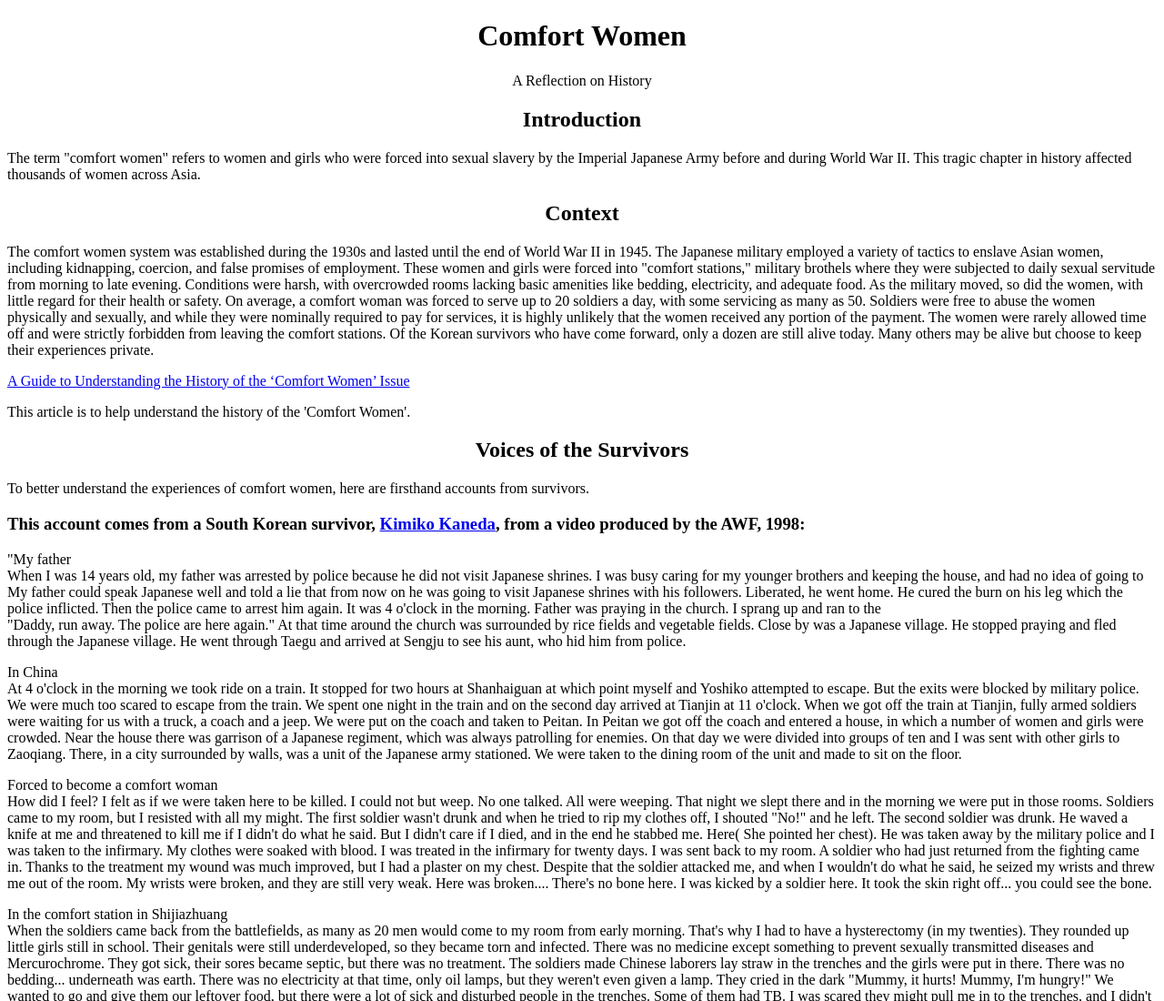
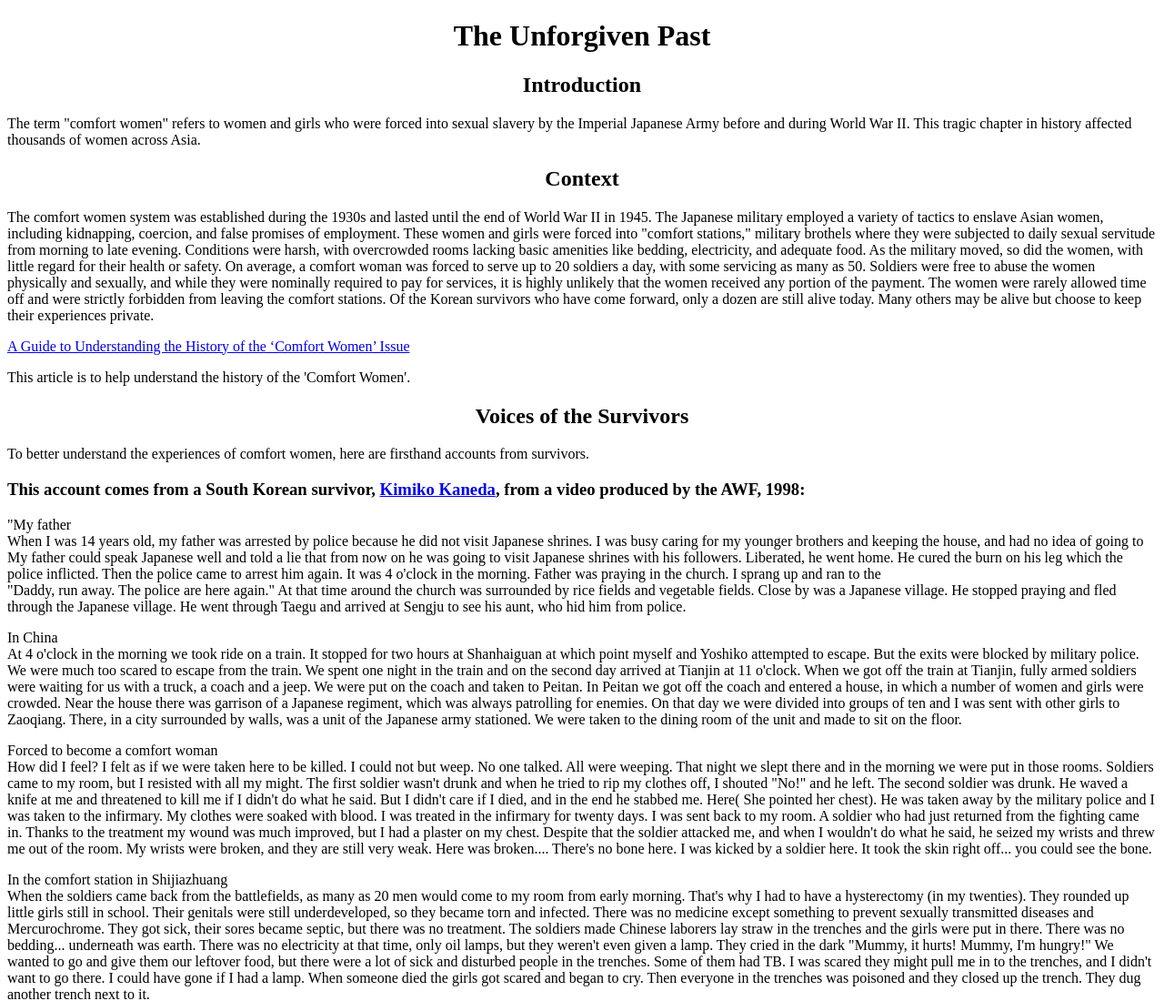
Before and after one commit to thaottnguyen05/project-01, a plain HTML site: page index.html in a window 1280 px wide. Shown: the top 1100 px of the page at 91% size. Drawn offline with Linux system fonts and the light colour scheme.

Commit message:
Updated title

```diff
--- a/index.html
+++ b/index.html
@@ -10,8 +10,7 @@
 <body>
     <header>
         <center>
-            <h1>Comfort Women</h1>
-            <p>A Reflection on History</p>
+            <h1>The Unforgiven Past</h1>
         </center>
     </header>
 
```
